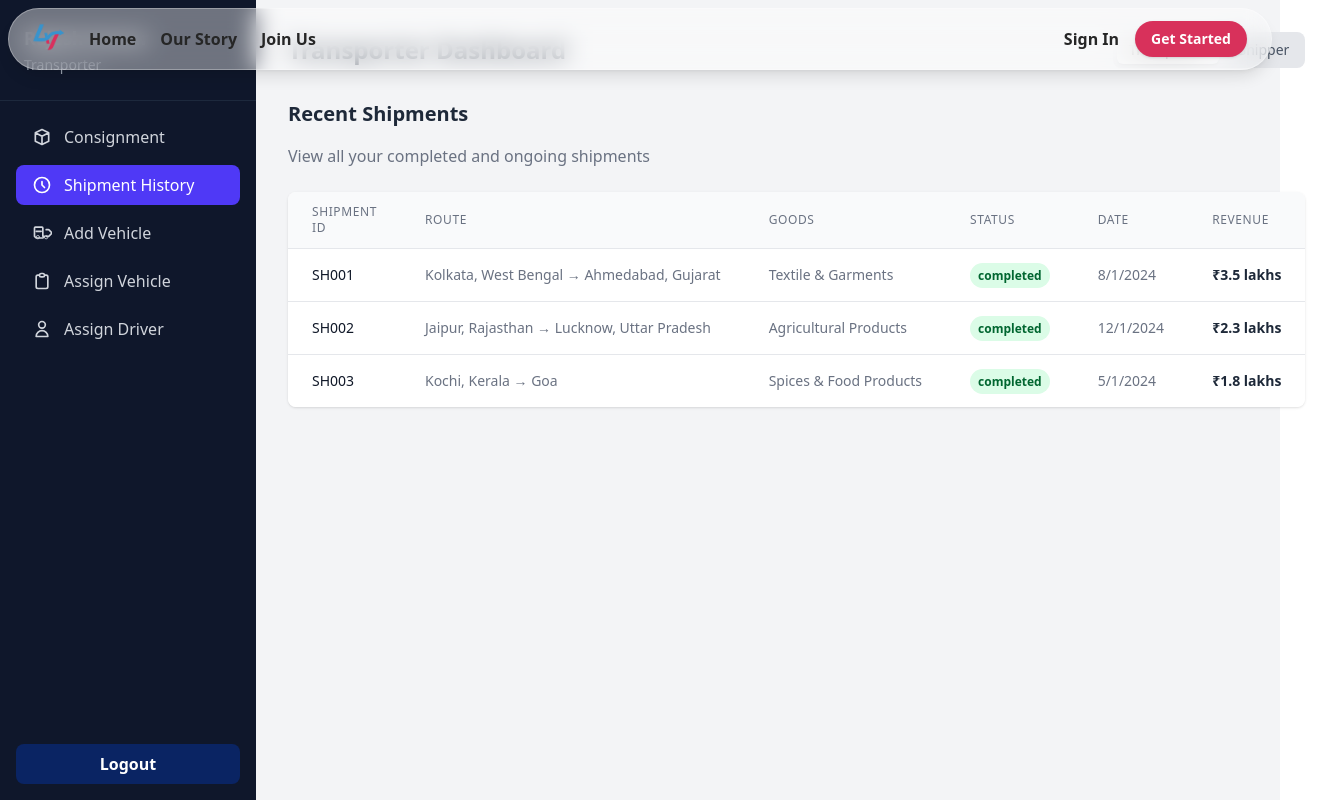
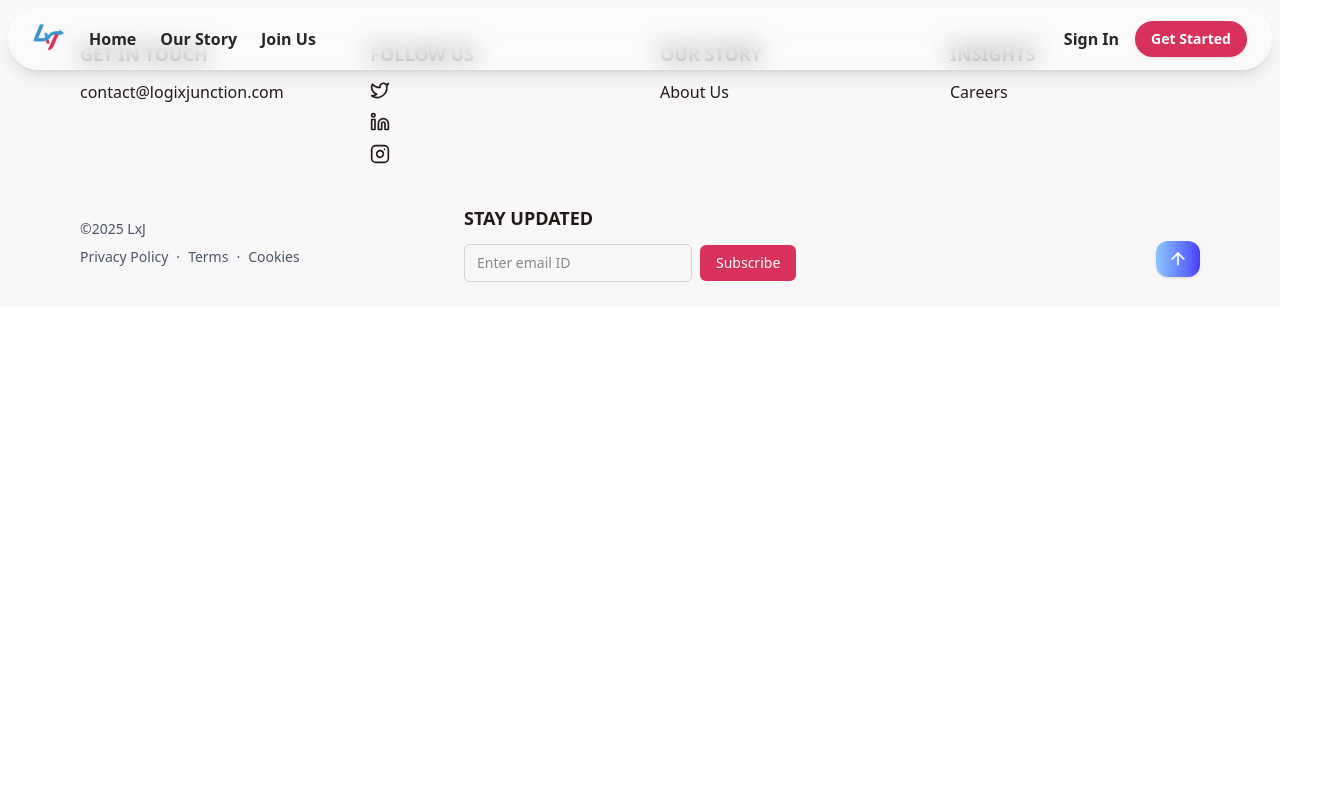
Before and after one commit to logiXjunction/logix-frontend, a React (Vite) app: page /dashboard in a window 1280 px wide. Shown: the top 800 px of the page, 1337 px wide, since content can reach past the window. Built offline with nearby package versions, Linux system fonts and the light colour scheme.

Commit message:
new dashboard added

```diff
--- a/src/app.jsx
+++ b/src/app.jsx
@@ -1,5 +1,5 @@
 import { BrowserRouter as Router, Routes, Route } from 'react-router-dom';
-import TransporterDashboard from './pages/transporter_dashboard';
+//import TransporterDashboard from './pages/transporter_dashboard';
 // import Home from './pages/home'; // You can create this as a landing page
 import CarrierRegistration from './pages/signup/transporter_registration';
 import ShipperRegistration from './pages/signup/shipper_registration';
@@ -33,7 +33,7 @@ function App() {
       <Routes>
         {/* <Route path="/" element={<Home />} /> */}
         <Route path="/" element={<LandingPage />} />
-        <Route path="/transporter-dashboard" element={<TransporterDashboard />} />
+
         <Route path="/carrier-registration" element={<CarrierRegistration />} />
         <Route path="/shipper-registration" element={<ShipperRegistration />} />
         <Route path="/shipments" element={<Shipments />} />
@@ -52,7 +52,7 @@ function App() {
         <Route path="/driver-registration" element={<DriverRegistration />} />
         <Route path="/carrier-registration" element={<CarrierRegistration />} />
         <Route path="/shipper-registration" element={<ShipperRegistration />} />
-        <Route path="/dashboard" element={<Dashboard />} />
+        <Route path="/transporter-dashboard" element={<Dashboard />} />
       </Routes>
       <Footer/>
     </Router>
```
